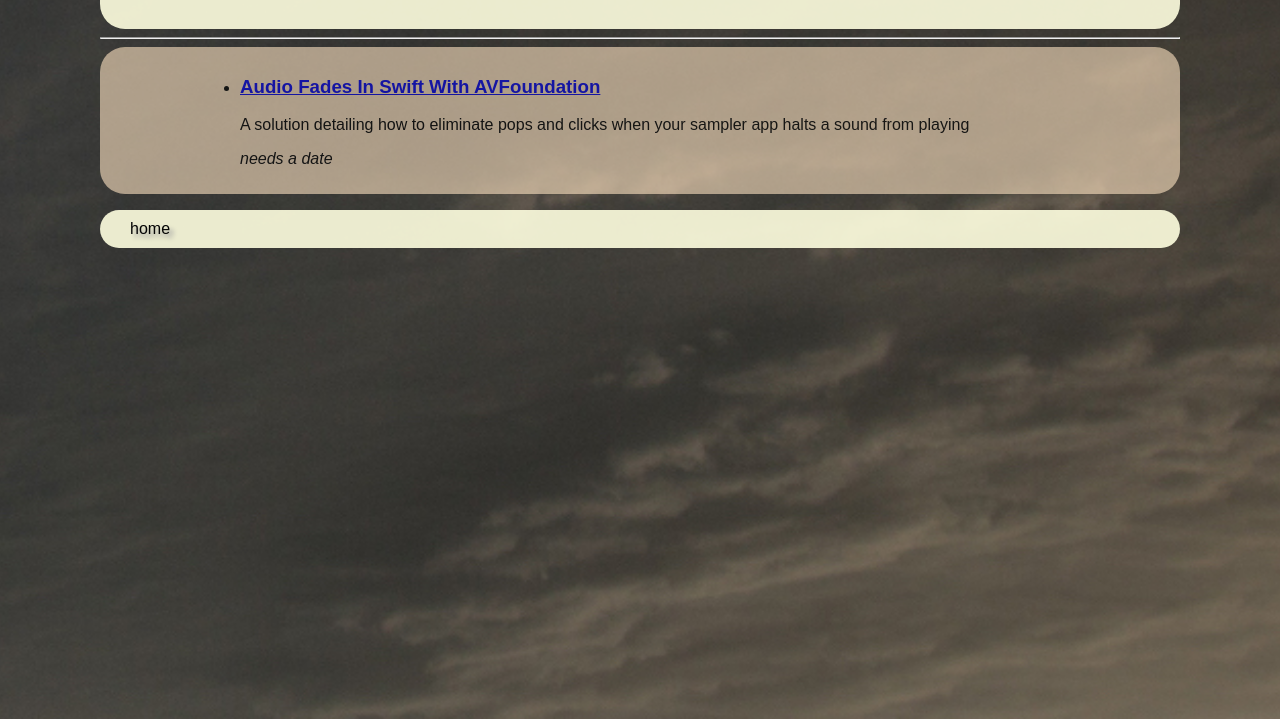
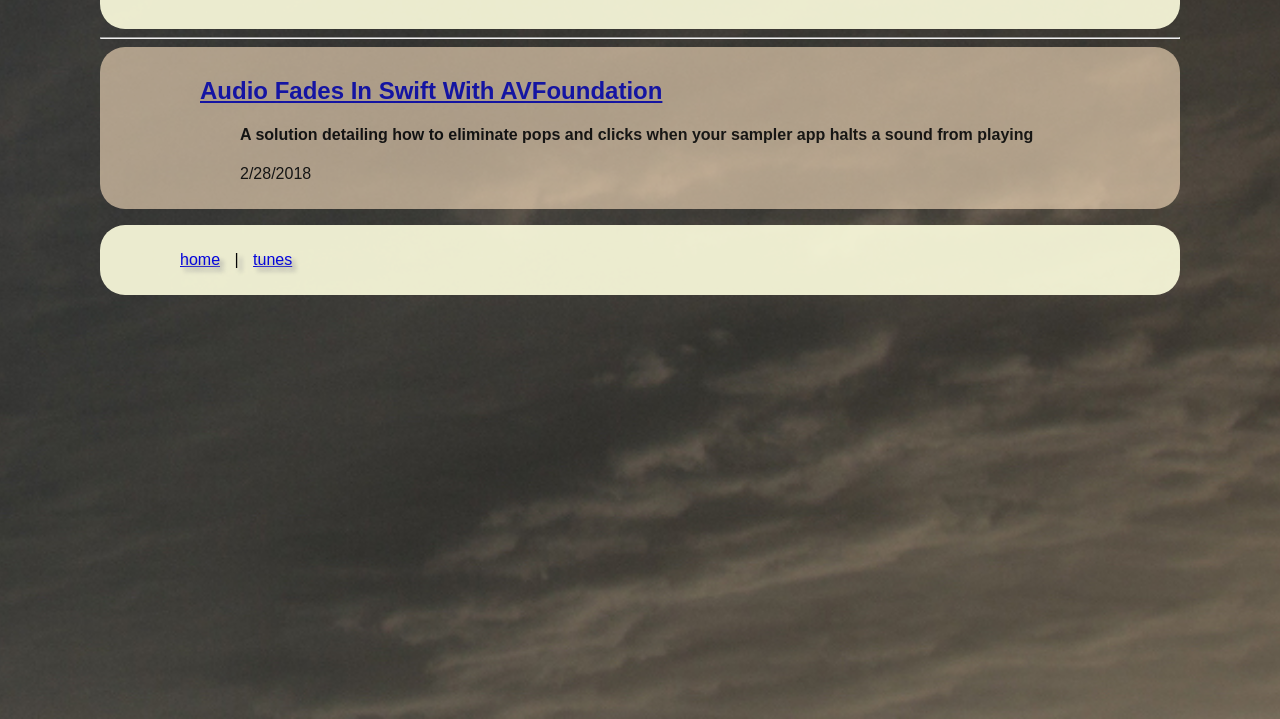
Before and after one commit to mike-normal13/portfolio-page, a plain HTML site: page THE PAGE/posts.html in a window 1280 px wide. Shown: the part 81-800 px from the top of the page. Drawn offline with Linux system fonts and the light colour scheme.

Commit message:
page is pretty well linked up

```diff
--- a/THE PAGE/Scripts/index.js
+++ b/THE PAGE/Scripts/index.js
@@ -1,5 +1,5 @@
 function postClick(){ document.location.assign("posts.html"); }
 
-function tunesClick(){}
+function tunesClick(){  document.location.assign("tunes.html"); }
 
 function resumeClick(){}
--- a/THE PAGE/Styles/fadeout.css
+++ b/THE PAGE/Styles/fadeout.css
@@ -13,7 +13,7 @@ section
 	padding:10px 100px ;
 	background-color: bisque;
 	background-clip: border-box;
-	opacity: 0.6;
+	opacity: 0.7;
 }
 
 .section-top{	border-radius: 25px 25px 0px 0px;	}
@@ -25,7 +25,6 @@ pre
 	padding: 0px, 10px;
 	background-color: lightgray;
 	border-radius: 25px 25px 25px 25px;
-	opacity: 1;
 	box-shadow: 4px 4px 4px #aaa;
 }
 
--- a/THE PAGE/Styles/master.css
+++ b/THE PAGE/Styles/master.css
@@ -19,3 +19,10 @@ header, section, footer, .catagory-box
 {
 	font-family: 'Ubuntu', sans-serif;
 }
+
+.inline-li
+{
+    display:inline;
+    padding-left: 10px;
+    padding-right: 10px;
+}
--- a/THE PAGE/Styles/posts.css
+++ b/THE PAGE/Styles/posts.css
@@ -13,5 +13,5 @@ section
 	background-color: bisque;
 	background-clip: border-box;
     opacity: 0.6;
-    border-radius: 25px 25px 25px 25px;
+	border-radius: 25px 25px 25px 25px;
 }
--- a/THE PAGE/Styles/tunes.css
+++ b/THE PAGE/Styles/tunes.css
@@ -14,12 +14,18 @@ section
 	padding:10px 100px ;
 	background-color: bisque;
 	background-clip: border-box;
-    opacity: 0.8;
+    opacity: 0.7;
     border-radius: 25px 25px 25px 25px;
 }
 
 iframe
 {
-    opacity: 1;
+    -moz-box-shadow: 4px 4px 14px #000;
+  -webkit-box-shadow: 4px 4px 14px #000;
+  box-shadow: 4px 4px 14px #000;
+}
+
+.song-container
+{
     text-shadow: 4px 4px 4px #aaa;
 }
--- a/THE PAGE/posts.html
+++ b/THE PAGE/posts.html
@@ -16,27 +16,39 @@
 
     <hr>
 
-    <section>
+    <section onmouseover="this.style.opacity='1.0'"
+                onmouseout="this.style.opacity='0.6'">
         <p>
-            <ul>
-                <li>
-                    <h3>
+            <dl>
+                <dt>
+                    <h2>
                         <a href="AudioFades.html">Audio Fades In Swift With AVFoundation</a>
-                    </h3>
-                        <p>
-                            A solution detailing how to eliminate pops and clicks
-                            when your sampler app halts a sound from playing
-                        </p>
-                        <i>needs a date</i>
-                </li>
-            </ul>
+                    </h2>
+                        <dd>
+                            <h4>
+                                A solution detailing how to eliminate pops and clicks
+                                when your sampler app halts a sound from playing
+                            </h4>
+                        </dd>
+                        <dd><time datetime="2/28/2018">2/28/2018</time></dd>
+                </dt>
+            </dl>
     </p>
     </section>
 
 </p>
 
     <footer class="posts-footer">
-        home
+            <ul>
+                    <li class="inline-li">
+                        <a href="index.html">home</a>
+                    </li>
+                    |
+                    <li class="inline-li">
+                            <a href="tunes.html">tunes</a>
+                    </li>
+                </ul>
+
     </footer>
 
 
```
Also changed, not shown: THE PAGE/AudioFades.html (+30 -12 lines), THE PAGE/index.html (+11 -4 lines), THE PAGE/tunes.html (+16 -9 lines).
